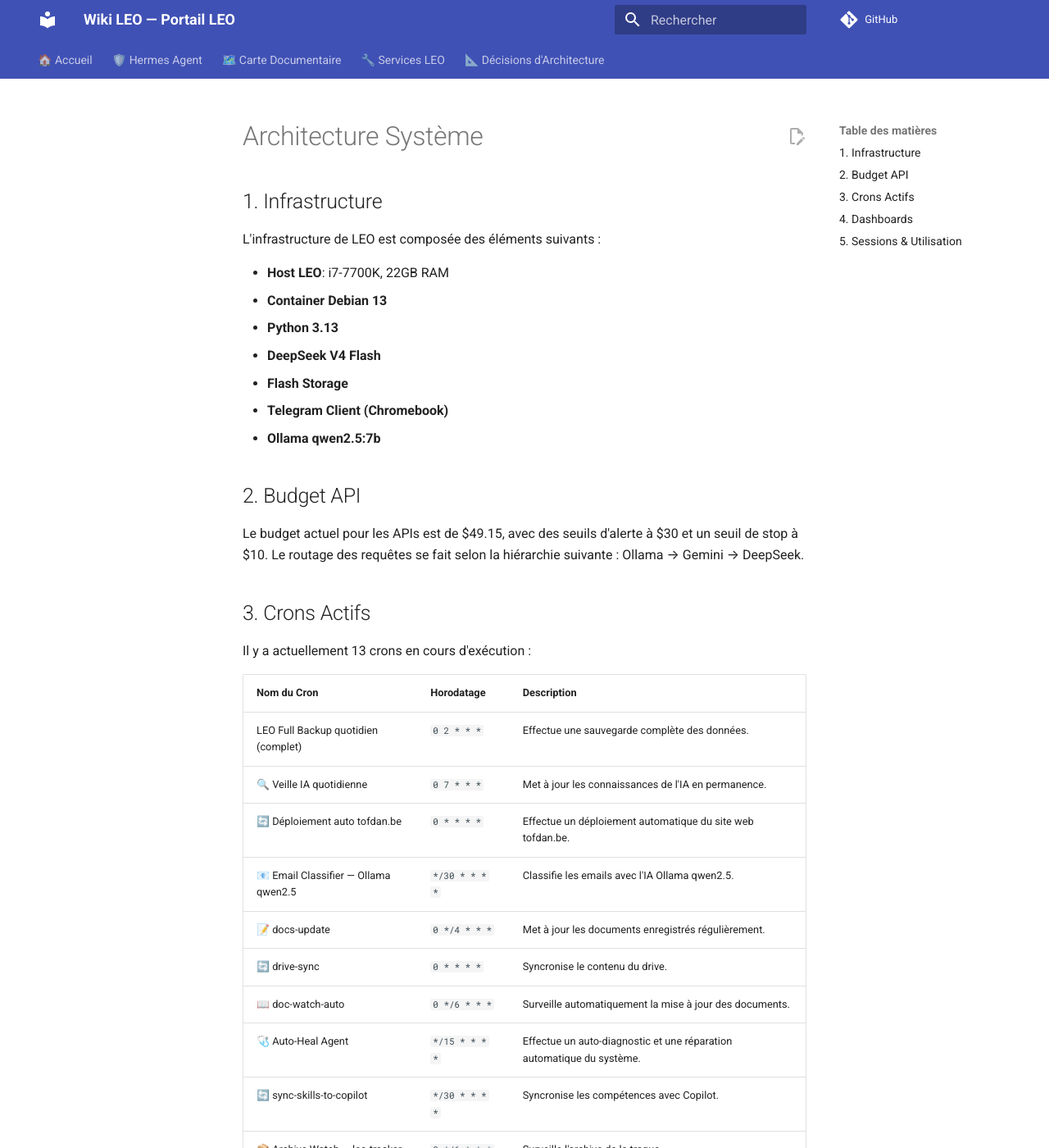
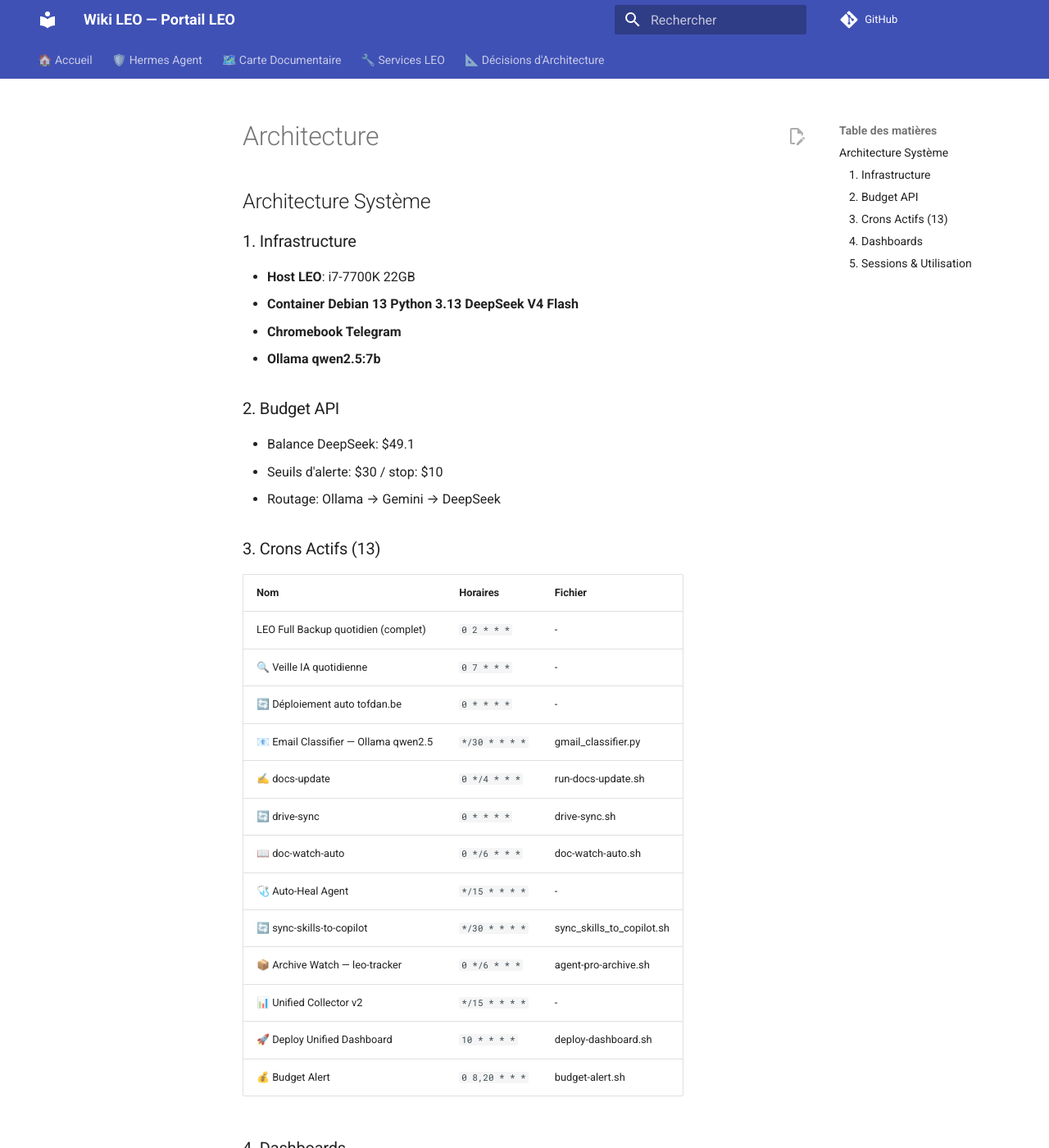
Before and after one commit to christophedanhier-hash/hermes-wiki, an MkDocs documentation site: the page built from docs/hermes/architecture.md, in a window 1280 px wide and 1400 px high. Shown: the whole window at 82% size. Built offline with MkDocs 1.6.1 and Material for MkDocs 9.7.7, drawn with Linux system fonts in a browser that asks for light colours; comment, search, counter and statistics services are not loaded; some of the changed text lies outside the part shown.

Commit message:
docs: mise à jour hebdomadaire du 05/07/2026

```diff
--- a/docs/hermes/architecture.md
+++ b/docs/hermes/architecture.md
@@ -1,49 +1,41 @@
-# Architecture Système
+## Architecture Système
 
-## 1. Infrastructure
-L'infrastructure de LEO est composée des éléments suivants :
-
-- **Host LEO**: i7-7700K, 22GB RAM
-- **Container Debian 13**
-- **Python 3.13**
-- **DeepSeek V4 Flash**
-- **Flash Storage**
-- **Telegram Client (Chromebook)**
+### 1. Infrastructure
+- **Host LEO**: i7-7700K 22GB
+- **Container Debian 13 Python 3.13 DeepSeek V4 Flash**
+- **Chromebook Telegram**
 - **Ollama qwen2.5:7b**
 
-## 2. Budget API
-Le budget actuel pour les APIs est de $49.15, avec des seuils d'alerte à $30 et un seuil de stop à $10. Le routage des requêtes se fait selon la hiérarchie suivante : Ollama → Gemini → DeepSeek.
+### 2. Budget API
+- Balance DeepSeek: $49.1
+- Seuils d'alerte: $30 / stop: $10
+- Routage: Ollama → Gemini → DeepSeek
 
-## 3. Crons Actifs
-Il y a actuellement 13 crons en cours d'exécution :
+### 3. Crons Actifs (13)
+| **Nom** | **Horaires** | **Fichier** |
+| --- | --- | --- |
+| LEO Full Backup quotidien (complet) | `0 2 * * *` | - |
+| 🔍 Veille IA quotidienne | `0 7 * * *` | - |
+| 🔄 Déploiement auto tofdan.be | `0 * * * *` | - |
+| 📧 Email Classifier — Ollama qwen2.5 | `*/30 * * * *` | gmail_classifier.py |
+| ✍️ docs-update | `0 */4 * * *` | run-docs-update.sh |
+| 🔄 drive-sync | `0 * * * *` | drive-sync.sh |
+| 📖 doc-watch-auto | `0 */6 * * *` | doc-watch-auto.sh |
+| 🩺 Auto-Heal Agent | `*/15 * * * *` | - |
+| 🔄 sync-skills-to-copilot | `*/30 * * * *` | sync_skills_to_copilot.sh |
+| 📦 Archive Watch — leo-tracker | `0 */6 * * *` | agent-pro-archive.sh |
+| 📊 Unified Collector v2 | `*/15 * * * *` | - |
+| 🚀 Deploy Unified Dashboard | `10 * * * *` | deploy-dashboard.sh |
+| 💰 Budget Alert | `0 8,20 * * *` | budget-alert.sh |
 
-| **Nom du Cron** | **Horodatage** | **Description** |
-| --- | --- | --- |
-| LEO Full Backup quotidien (complet) | `0 2 * * *` | Effectue une sauvegarde complète des données. |
-| 🔍 Veille IA quotidienne | `0 7 * * *` | Met à jour les connaissances de l'IA en permanence. |
-| 🔄 Déploiement auto tofdan.be | `0 * * * *` | Effectue un déploiement automatique du site web tofdan.be. |
-| 📧 Email Classifier — Ollama qwen2.5 | `*/30 * * * *` | Classifie les emails avec l'IA Ollama qwen2.5. |
-| 📝 docs-update | `0 */4 * * *` | Met à jour les documents enregistrés régulièrement. |
-| 🔄 drive-sync | `0 * * * *` | Syncronise le contenu du drive. |
-| 📖 doc-watch-auto | `0 */6 * * *` | Surveille automatiquement la mise à jour des documents. |
-| 🩺 Auto-Heal Agent | `*/15 * * * *` | Effectue un auto-diagnostic et une réparation automatique du système. |
-| 🔄 sync-skills-to-copilot | `*/30 * * * *` | Syncronise les compétences avec Copilot. |
-| 📦 Archive Watch — leo-tracker | `0 */6 * * *` | Surveille l'archive de la traque. |
-| 📊 Unified Collector v2 | `*/15 * * * *` | Collecte des données unifiées. |
-| 🚀 Deploy Unified Dashboard | `10 * * * *` | Déploie le tableau de bord unifié. |
-| 💰 Budget Alert | `0 8,20 * * *` | Envoie une alerte si le budget API atteint $30. |
+### 4. Dashboards
+- crons
+- github
+- machines
+- wiki
 
-## 4. Dashboards
-Les dashboards actuellement disponibles sont :
-
-- **crons**
-- **github**
-- **machines**
-- **wiki**
-
-## 5. Sessions & Utilisation
-- **Total sessions**: 887
-- **Total messages**: 16,677
-- **Sessions Telegram**: 11
-
-La taille de la base de données est actuellement de 119.6 MB.
+### 5. Sessions & Utilisation
+- **Total sessions**: 924
+- **Total messages**: 16866
+- **Telegram**: 11 sessions
+- **Database size**: 122.2 MB
```
Also changed, not shown: docs/hermes/changelog.md (+3 -10 lines).
